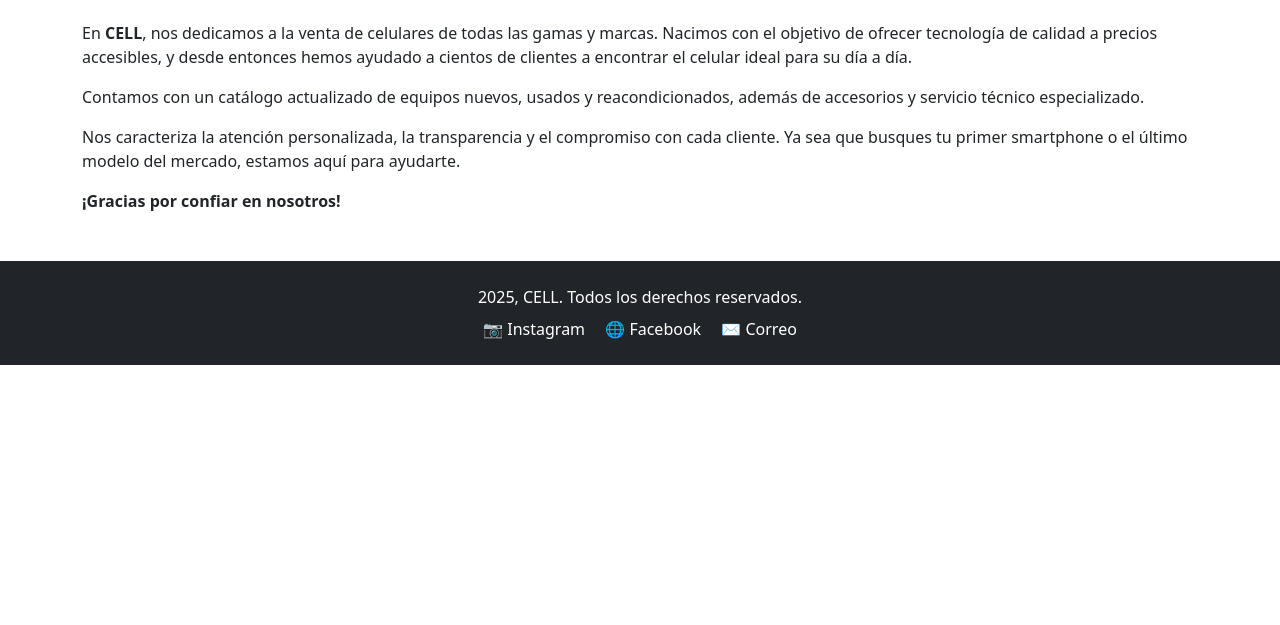
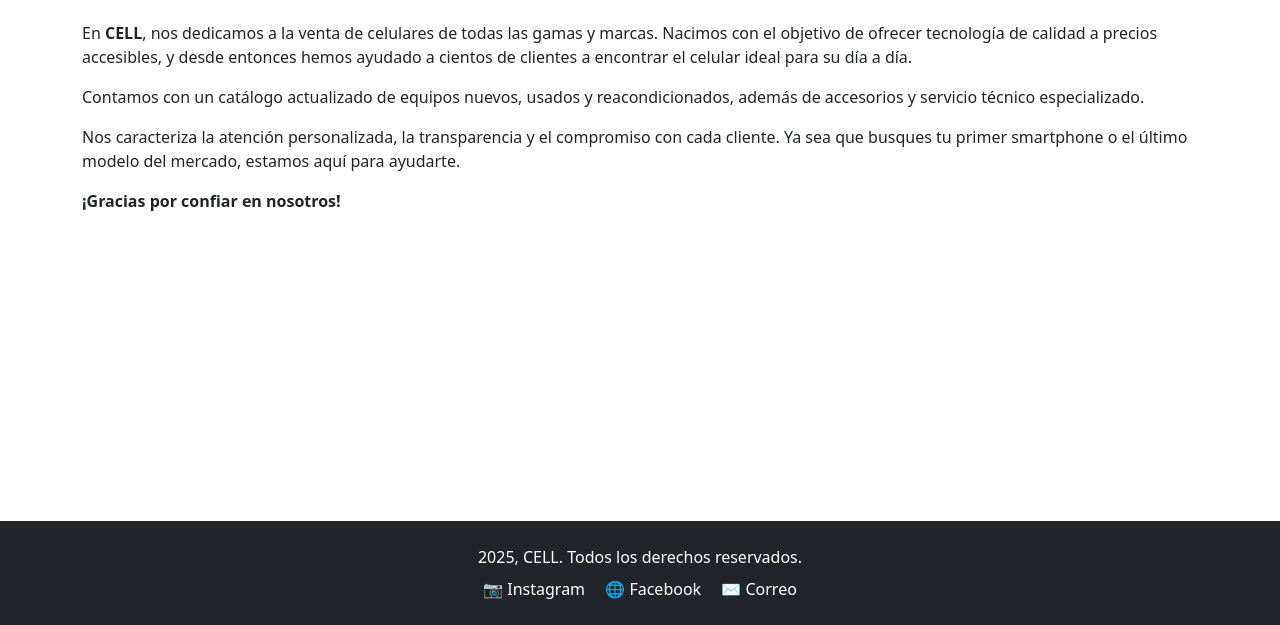
Before and after one commit to balta2212/preentrega_gigli, a plain HTML site: page acercade.html in a window 1280 px wide. Shown: the part 175-800 px from the top of the page. Drawn offline with nearby package versions, Linux system fonts and the light colour scheme.

Commit message:
arreglos footer

```diff
--- a/acercade.html
+++ b/acercade.html
@@ -13,7 +13,7 @@
   <link rel="stylesheet" href="./style.css">
 </head>
 
-<body>
+<body class="d-flex flex-column min-vh-100">
 
   <!-- Encabezado -->
   <header class="bg-dark">
@@ -38,7 +38,7 @@
   </header>
 
   <!-- Contenido principal -->
-  <main class="container my-5">
+  <main class="container my-5 flex-fill">
     <h1 class="text-center mb-4">Sobre Nosotros</h1>
     <p>
       En <strong>CELL</strong>, nos dedicamos a la venta de celulares de todas las gamas y marcas. Nacimos con el objetivo de ofrecer tecnología de calidad a precios accesibles, y desde entonces hemos ayudado a cientos de clientes a encontrar el celular ideal para su día a día.
@@ -53,7 +53,7 @@
   </main>
 
   <!-- Footer -->
-  <footer class="bg-dark text-white text-center py-4 mt-5">
+  <footer class="bg-dark text-white text-center py-4 ">
     <p class="mb-2">2025, CELL. Todos los derechos reservados.</p>
     <div>
       <a href="https://www.instagram.com/cell" target="_blank" class="text-white me-3">📷 Instagram</a>
```
